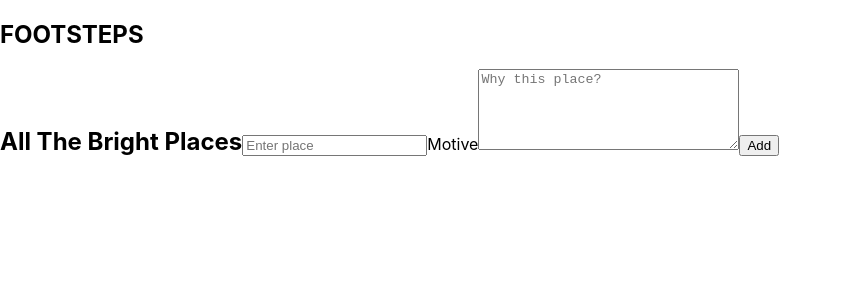
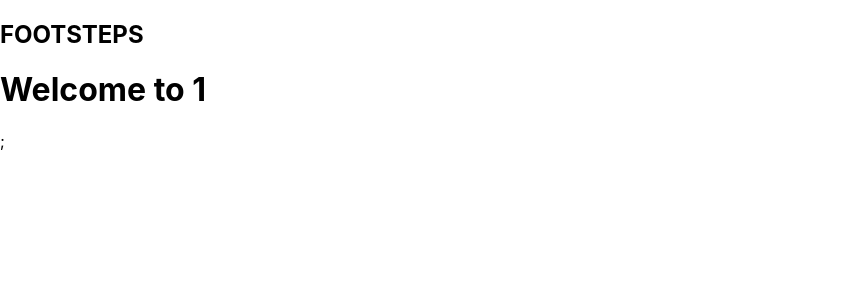
Before and after one commit to boornimavar/footsteps, a React (Create React App) app: page /travel/1 in a window 1280 px wide. Shown: the top 300 px of the page, without its empty margins (0-841 px from the left). Built offline with nearby package versions, Linux system fonts and the light colour scheme.

Commit message:
Update Files

```diff
--- a/package.json
+++ b/package.json
@@ -9,6 +9,7 @@
     "@testing-library/user-event": "^13.5.0",
     "react": "^19.2.4",
     "react-dom": "^19.2.4",
+    "react-router-dom": "^7.13.1",
     "react-scripts": "5.0.1",
     "web-vitals": "^2.1.4"
   },
--- a/src/App.js
+++ b/src/App.js
@@ -1,7 +1,14 @@
-import React from "react";
-// import ReactDOM from "react-dom";
-import Home from "./Home.js";
+import { BrowserRouter, Routes, Route } from "react-router-dom";
+import Home from "./Home";
+import Travel from "./Travel";
 
 export default function App() {
-  return <Home />;
+  return (
+    <BrowserRouter>
+      <Routes>
+        <Route path="/" element={<Home />} />
+        <Route path="/travel/:placeName" element={<Travel />} />
+      </Routes>
+    </BrowserRouter>
+  );
 }
--- a/src/Home.js
+++ b/src/Home.js
@@ -1,11 +1,20 @@
-import { useState } from "react";
+import { useState, useEffect } from "react";
 import Header from "./Header.js";
+
 import "./home.css";
+import { Link } from "react-router-dom";
 
 export default function Home() {
   const [place, setPlace] = useState("");
   const [desc, setDesc] = useState("");
-  const [places, setPlaces] = useState([]);
+  const [places, setPlaces] = useState(() => {
+    const saved = localStorage.getItem("places");
+    return saved ? JSON.parse(saved) : [];
+  });
+
+  useEffect(() => {
+    localStorage.setItem("places", JSON.stringify(places));
+  }, [places]);
 
   function handleAdd() {
     if (!place || !desc) return;
@@ -56,7 +65,7 @@
       <div className="places-list">
         {places.map((p) => (
           <div key={p.id} className="place-card">
-            <h3>{p.name}</h3>
+            <Link to={`/travel/${p.name}`}>{p.name}</Link>
             <p>{p.description}</p>
             <button
               className="delPlace"
--- a/src/Travel.js
+++ b/src/Travel.js
@@ -0,0 +1,12 @@
+import { useParams } from "react-router-dom";
+import Header from "./Header";
+
+export default function Travel() {
+  const { placeName } = useParams();
+  return (
+    <div className="">
+      <Header />
+      <h1>Welcome to {placeName}</h1>;
+    </div>
+  );
+}
```
Also changed, not shown: 1 other file (tests, documents, lock files or other folders).
